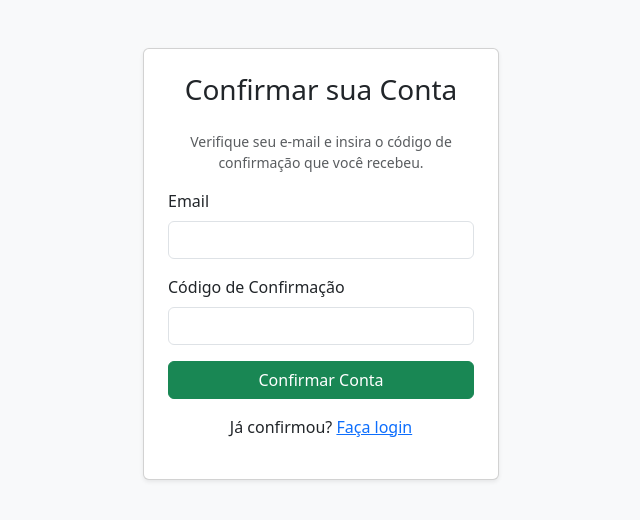
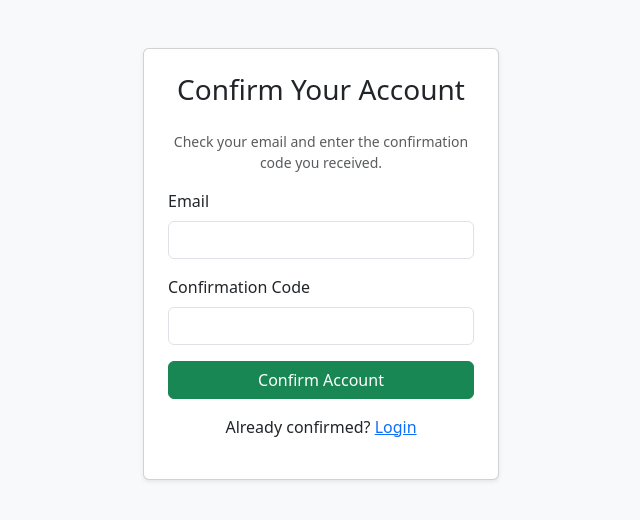
Before and after one commit to Enzzin/Software-Seguro, a Flask app: page /confirm.html in a window 1280 px wide. Shown: the top 520 px of the page, without its empty margins (319-959 px from the left). Run offline with Flask 3, Linux system fonts and the light colour scheme; parts of the project's set-up code (start-up, migrations or seed data) failed here and were passed over.

Commit message:
standardize codebase to english

```diff
--- a/app.py
+++ b/app.py
@@ -14,9 +14,9 @@ app.register_blueprint(chatbot_controller)
 def login_page():
     return render_template('login.html')
 
-@app.route('/cadastro.html')
+@app.route('/register.html')
 def register_page():
-    return render_template('cadastro.html')
+    return render_template('register.html')
 
 @app.route('/confirm.html')
 def confirm_page():
@@ -28,7 +28,7 @@ def chatbot_page():
 
 @app.route('/dashboard.html')
 def dashboard():
-    return "<h1>Bem-vindo ao Dashboard! (Página Protegida)</h1>"
+    return "<h1>Welcome to Dashboard! (Protected Page)</h1>"
 
 if __name__ == '__main__':
     app.run(debug=True, port=5000)
--- a/config/config.py
+++ b/config/config.py
@@ -11,4 +11,4 @@ COGNITO_REGION = os.environ.get('COGNITO_REGION', 'us-east-1')
 
 # Validate required environment variables
 if not all([COGNITO_USER_POOL_ID, COGNITO_APP_CLIENT_ID, COGNITO_APP_CLIENT_SECRET, COGNITO_REGION]):
-    raise RuntimeError("Variáveis de ambiente do Cognito não foram carregadas. Verifique seu arquivo .env")
+    raise RuntimeError("Cognito environment variables were not loaded. Please check your .env file")
--- a/controllers/chatbot_controller.py
+++ b/controllers/chatbot_controller.py
@@ -17,4 +17,4 @@ def ask_chatbot():
         return jsonify({"reply": reply})
     except Exception as e:
         print(f"Error calling Ollama: {e}")
-        return jsonify({"error": "Não foi possível conectar ao serviço do chatbot. Verifique se o Ollama está em execução."}), 500
+        return jsonify({"error": "Unable to connect to the chatbot service. Please check if Ollama is running."}), 500
--- a/static/auth.js
+++ b/static/auth.js
@@ -3,7 +3,7 @@ document.addEventListener('DOMContentLoaded', () => {
     const registerForm = document.getElementById('registerForm');
     const confirmForm = document.getElementById('confirmForm');
 
-    // Função para exibir mensagens de erro para um formulário específico
+    // Function to display error messages for a specific form
     const showError = (message, formId) => {
         const errorDiv = document.querySelector(`#${formId} ~ #errorMessage`);
         if (errorDiv) {
@@ -17,7 +17,7 @@ document.addEventListener('DOMContentLoaded', () => {
         }
     };
 
-    // Função para exibir mensagens de sucesso para um formulário específico
+    // Function to display success messages for a specific form
     const showSuccess = (message, formId) => {
         const successDiv = document.querySelector(`#${formId} ~ #successMessage`);
         if (successDiv) {
@@ -31,7 +31,7 @@ document.addEventListener('DOMContentLoaded', () => {
         }
     };
 
-    // Lógica para o formulário de registro
+    // Registration form logic
     if (registerForm) {
         registerForm.addEventListener('submit', async (e) => {
             e.preventDefault();
@@ -42,7 +42,7 @@ document.addEventListener('DOMContentLoaded', () => {
             const confirmPassword = document.getElementById('confirmPassword').value;
 
             if (password !== confirmPassword) {
-                showError('As senhas não coincidem.', 'registerForm');
+                showError('Passwords do not match.', 'registerForm');
                 return;
             }
 
@@ -56,7 +56,7 @@ document.addEventListener('DOMContentLoaded', () => {
                 const data = await response.json();
                 if (!response.ok) throw new Error(data.message);
 
-                showSuccess('Cadastro realizado! Redirecionando para a confirmação...', 'registerForm');
+                showSuccess('Registration successful! Redirecting to confirmation...', 'registerForm');
                 setTimeout(() => {
                     window.location.href = `/confirm.html?email=${encodeURIComponent(email)}`;
                 }, 2000);
@@ -67,7 +67,7 @@ document.addEventListener('DOMContentLoaded', () => {
         });
     }
 
-    // Lógica para o formulário de confirmação
+    // Confirmation form logic
     if (confirmForm) {
         const urlParams = new URLSearchParams(window.location.search);
         const emailFromUrl = urlParams.get('email');
@@ -90,7 +90,7 @@ document.addEventListener('DOMContentLoaded', () => {
                 const data = await response.json();
                 if (!response.ok) throw new Error(data.message);
 
-                showSuccess('Conta confirmada com sucesso! Redirecionando para o login...', 'confirmForm');
+                showSuccess('Account confirmed successfully! Redirecting to login...', 'confirmForm');
                 setTimeout(() => {
                     window.location.href = '/login.html';
                 }, 2000);
@@ -101,7 +101,7 @@ document.addEventListener('DOMContentLoaded', () => {
         });
     }
 
-    // Lógica para o formulário de login
+    // Login form logic
     if (loginForm) {
         loginForm.addEventListener('submit', async (e) => {
             e.preventDefault();
@@ -118,7 +118,7 @@ document.addEventListener('DOMContentLoaded', () => {
                 const data = await response.json();
 
                 if (!response.ok) {
-                    throw new Error(data.message || 'Email ou senha inválidos.');
+                    throw new Error(data.message || 'Invalid email or password.');
                 }
 
                 localStorage.setItem('authToken', data.token);
--- a/templates/confirm.html
+++ b/templates/confirm.html
@@ -1,9 +1,9 @@
 <!DOCTYPE html>
-<html lang="pt-br">
+<html lang="en">
 <head>
     <meta charset="UTF-8">
     <meta name="viewport" content="width=device-width, initial-scale=1.0">
-    <title>Confirmar Conta | Meu Projeto</title>
+    <title>Confirm Account | BrazucaPhish</title>
     <link href="https://cdn.jsdelivr.net/npm/bootstrap@5.3.3/dist/css/bootstrap.min.css" rel="stylesheet">
 </head>
 <body class="bg-light">
@@ -12,24 +12,24 @@
             <div class="col-md-6 col-lg-4">
                 <div class="card shadow-sm">
                     <div class="card-body p-4">
-                        <h3 class="card-title text-center mb-4">Confirmar sua Conta</h3>
-                        <p class="text-center text-muted small">Verifique seu e-mail e insira o código de confirmação que você recebeu.</p>
+                        <h3 class="card-title text-center mb-4">Confirm Your Account</h3>
+                        <p class="text-center text-muted small">Check your email and enter the confirmation code you received.</p>
                         <form id="confirmForm">
                             <div class="mb-3">
                                 <label for="email" class="form-label">Email</label>
                                 <input type="email" class="form-control" id="email" required autocomplete="email">
                             </div>
                             <div class="mb-3">
-                                <label for="confirmationCode" class="form-label">Código de Confirmação</label>
+                                <label for="confirmationCode" class="form-label">Confirmation Code</label>
                                 <input type="text" class="form-control" id="confirmationCode" required>
                             </div>
                             <div class="d-grid">
-                                <button type="submit" class="btn btn-success">Confirmar Conta</button>
+                                <button type="submit" class="btn btn-success">Confirm Account</button>
                             </div>
                         </form>
                          <div id="successMessage" class="alert alert-success mt-3 d-none" role="alert"></div>
                         <div id="errorMessage" class="alert alert-danger mt-3 d-none" role="alert"></div>
-                        <p class="mt-3 text-center">Já confirmou? <a href="/login.html">Faça login</a></p>
+                        <p class="mt-3 text-center">Already confirmed? <a href="/login.html">Login</a></p>
                     </div>
                 </div>
             </div>
```
Also changed, not shown: controllers/auth_controller.py (+14 -14 lines), static/chatbot.js (+4 -4 lines), templates/chatbot.html (+6 -6 lines), templates/login.html (+6 -6 lines), templates/register.html (renamed from templates/cadastro.html, +9 -9 lines).
